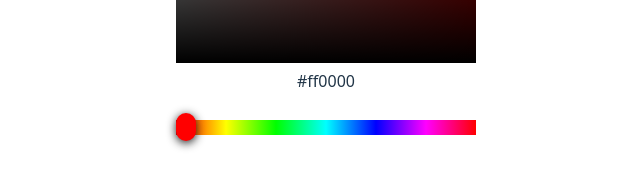
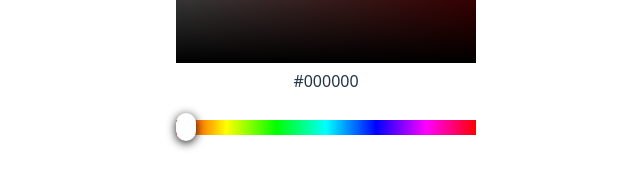
Before and after one commit to Zitronenjoghurt/color-picker, a React (Vite) app: page / in a window 1280 px wide. Shown: the part 450-638 px from the top of the page, without its empty margins (314-954 px from the left). Built offline with nearby package versions, Linux system fonts and the light colour scheme.

Commit message:
implement color type & sync canvas and slider

```diff
--- a/src/App.tsx
+++ b/src/App.tsx
@@ -2,20 +2,28 @@ import './App.css'
 import ColorPicker from "./components/ColorPicker.tsx";
 import {useState} from "react";
 import {Slider} from "radix-ui";
+import {Color} from "./types/Color.ts";
 
 function App() {
-    const [hue, setHue] = useState(0);
+    const [color, setColor] = useState<Color>(new Color(0, 0, 0));
 
     return (
         <>
-            <ColorPicker hue={hue}/>
+            <ColorPicker color={color} setColor={setColor}/>
             <form>
                 <Slider.Root
                     className="SliderRoot"
                     min={0}
                     max={360}
                     step={1}
-                    onValueChange={(value) => setHue(value[0])}
+                    onValueChange={(value) => {
+                        const newColor = new Color(
+                            value[0] / 360,
+                            color.sat,
+                            color.val
+                        );
+                        setColor(newColor);
+                    }}
                 >
                     <Slider.Track className="SliderTrack">
                         <Slider.Range className="SliderRange"/>
@@ -23,7 +31,7 @@ function App() {
                     <Slider.Thumb
                         className="SliderThumb"
                         style={{
-                            backgroundColor: `hsl(${hue}, 100%, 50%)`
+                            backgroundColor: `hsl(${color.hue * 100}%, ${color.sat * 100}%, ${color.val * 100}%)`
                         }}
                     />
                 </Slider.Root>
--- a/src/components/ColorPicker.tsx
+++ b/src/components/ColorPicker.tsx
@@ -1,11 +1,17 @@
 import * as React from "react";
 import {useEffect, useRef, useState} from "react";
+import {Color} from "../types/Color.ts";
+
+type ColorPickerProps = {
+    color: Color;
+    setColor: (color: Color) => void;
+}
 
 export default function ColorPicker({
-                                        hue = 0
-                                    }) {
+                                        color,
+                                        setColor
+                                    }: ColorPickerProps) {
     const canvasRef = useRef<HTMLCanvasElement | null>(null);
-    const [selectedColor, setSelectedColor] = useState<string>('#ff0000');
     const [pickerPos, setPickerPos] = useState<{ x: number, y: number }>({x: 0, y: 0});
     const [canvasMouseDown, setCanvasMouseDown] = useState<boolean>(false);
 
@@ -19,7 +25,7 @@ export default function ColorPicker({
         const width = canvas.width;
         const height = canvas.height;
 
-        ctx.fillStyle = `hsl(${hue}, 100%, 50%)`;
+        ctx.fillStyle = `hsl(${color.hue * 360}, 100%, 50%)`;
         ctx.fillRect(0, 0, width, height);
 
         // Horizontal
@@ -35,7 +41,7 @@ export default function ColorPicker({
         blackGrad.addColorStop(1, "rgba(0,0,0,1)");
         ctx.fillStyle = blackGrad;
         ctx.fillRect(0, 0, width, height);
-    }, [hue]);
+    }, [color]);
 
     const handleClick = (e: React.MouseEvent<HTMLCanvasElement>) => {
         const canvas = canvasRef.current;
@@ -50,8 +56,7 @@ export default function ColorPicker({
         if (!ctx) return;
 
         const pixel = ctx.getImageData(x, y, 1, 1).data;
-        const hex = `#${((1 << 24) + (pixel[0] << 16) + (pixel[1] << 8) + pixel[2]).toString(16).slice(1)}`;
-        setSelectedColor(hex);
+        setColor(Color.fromRGB(pixel[0], pixel[1], pixel[2]));
     };
 
     return (
@@ -86,8 +91,8 @@ export default function ColorPicker({
                     }}
                 />
             )}
-            <div style={{backgroundColor: selectedColor}}/>
-            <span>{selectedColor}</span>
+            <div style={{backgroundColor: color.toRGBHex()}}/>
+            <span>{color.toRGBHex()}</span>
         </div>
     );
 }
--- /dev/null
+++ b/src/types/Color.ts
@@ -0,0 +1,83 @@
+export class Color {
+    hue: number;
+    sat: number;
+    val: number;
+
+    constructor(hue: number, sat: number, val: number) {
+        this.hue = hue;
+        this.sat = sat;
+        this.val = val;
+    }
+
+    // https://www.rapidtables.com/convert/color/rgb-to-hsv.html
+    static fromRGB(red: number, green: number, blue: number): Color {
+        const r = red / 255;
+        const g = green / 255;
+        const b = blue / 255;
+
+        const max = Math.max(r, g, b);
+        const min = Math.min(r, g, b);
+        const delta = max - min;
+
+        let hue = 0;
+        let sat = 0;
+        let val = max;
+
+        if (delta !== 0) {
+            if (max === r) {
+                hue = 60 * (((g - b) / delta) % 6);
+            } else if (max === g) {
+                hue = 60 * (((b - r) / delta) + 2);
+            } else if (max === b) {
+                hue = 60 * (((r - g) / delta) + 4);
+            }
+        }
+
+        if (max !== 0) {
+            sat = delta / max;
+        }
+
+        return new Color(hue / 360, sat / 100, val / 100);
+    }
+
+    // https://www.rapidtables.com/convert/color/hsv-to-rgb.html
+    toRGB(this: Color): [number, number, number] {
+        const hue = this.hue * 360;
+        const sat = this.sat * 100;
+        const val = this.val * 100;
+
+        const c = val * sat;
+        const x = c * (1 - Math.abs((hue / 60) % 2 - 1));
+        const m = val - c;
+
+        let r = 0;
+        let g = 0;
+        let b = 0;
+        if (hue < 60) {
+            r = c;
+            g = x;
+        } else if (hue < 120) {
+            r = x;
+            g = c;
+        } else if (hue < 180) {
+            g = c;
+            b = x;
+        } else if (hue < 240) {
+            g = x;
+            b = c;
+        } else if (hue < 300) {
+            r = x;
+            b = c;
+        } else {
+            r = c;
+            b = x;
+        }
+
+        return [Math.round((r + m) * 255), Math.round((g + m) * 255), Math.round((b + m) * 255)];
+    }
+
+    toRGBHex(this: Color): string {
+        const [r, g, b] = this.toRGB();
+        return `#${r.toString(16).padStart(2, '0')}${g.toString(16).padStart(2, '0')}${b.toString(16).padStart(2, '0')}`;
+    }
+}
```
